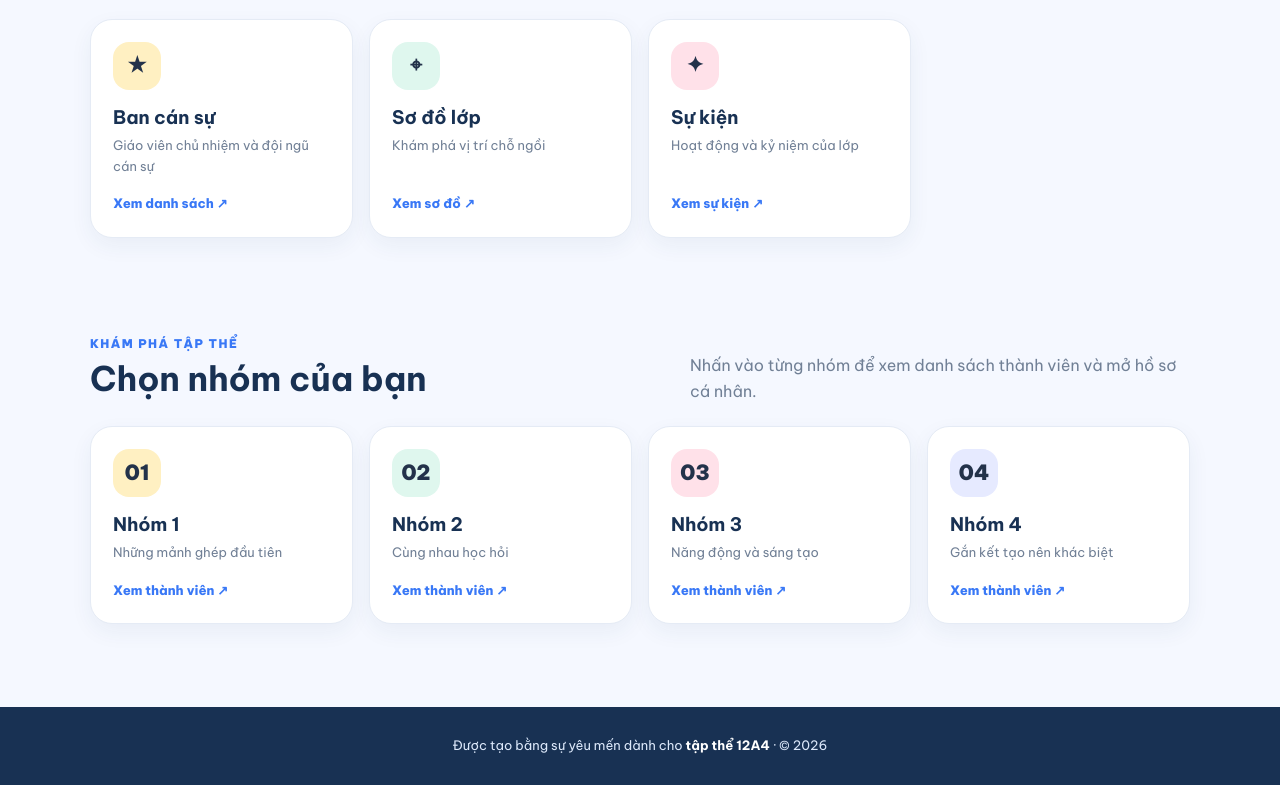
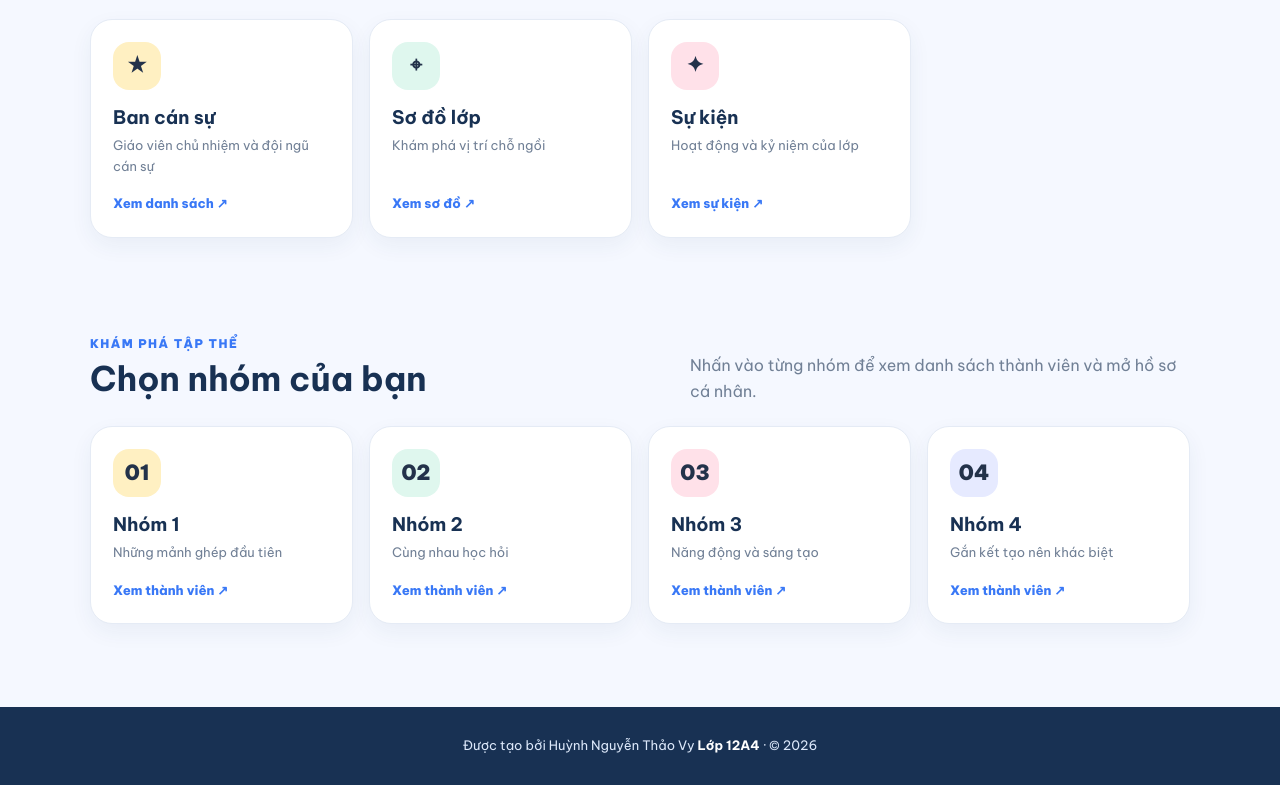
Before and after one commit to nahpgnud/HuynhNguyenThaoVy12a4, a plain HTML site: page index.html in a window 1280 px wide. Shown: the part 1107-1892 px from the top of the page. Drawn offline with Linux system fonts and the light colour scheme.

Commit message:
index.html

```diff
--- a/index.html
+++ b/index.html
@@ -14,5 +14,5 @@
 <a class="group-card g3" href="groups/group3.html"><div><span class="group-number">03</span><h3>Nhóm 3</h3><p>Năng động và sáng tạo</p></div><span class="go">Xem thành viên ↗</span></a>
 <a class="group-card g4" href="groups/group4.html"><div><span class="group-number">04</span><h3>Nhóm 4</h3><p>Gắn kết tạo nên khác biệt</p></div><span class="go">Xem thành viên ↗</span></a>
 </div></section>
-</main><footer><div class="container">Được tạo bằng sự yêu mến dành cho <strong>tập thể 12A4</strong> · © 2026</div></footer>
+</main><footer><div class="container">Được tạo bởi Huỳnh Nguyễn Thảo Vy <strong>Lớp 12A4</strong> · © 2026</div></footer>
 </body></html>
```
